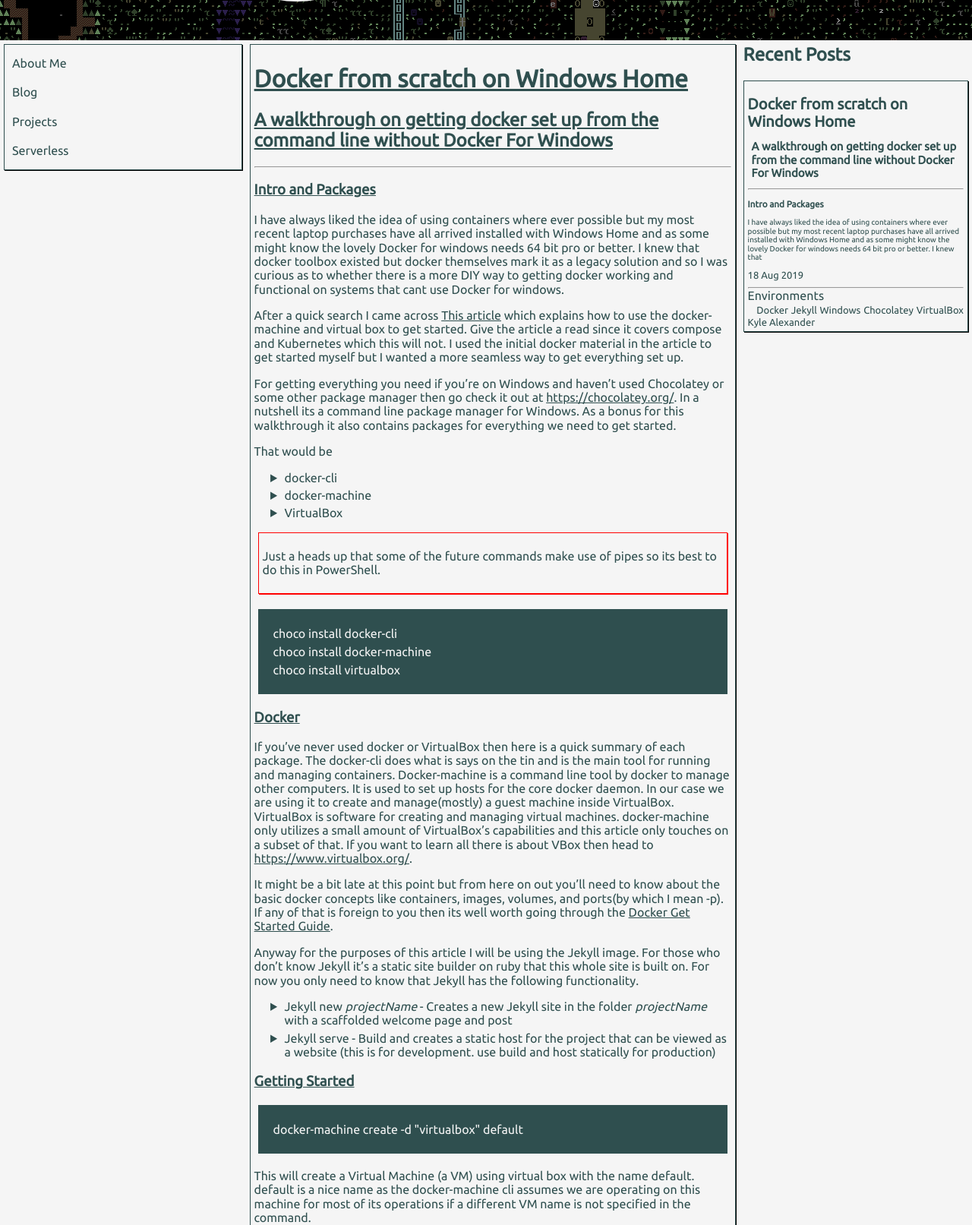
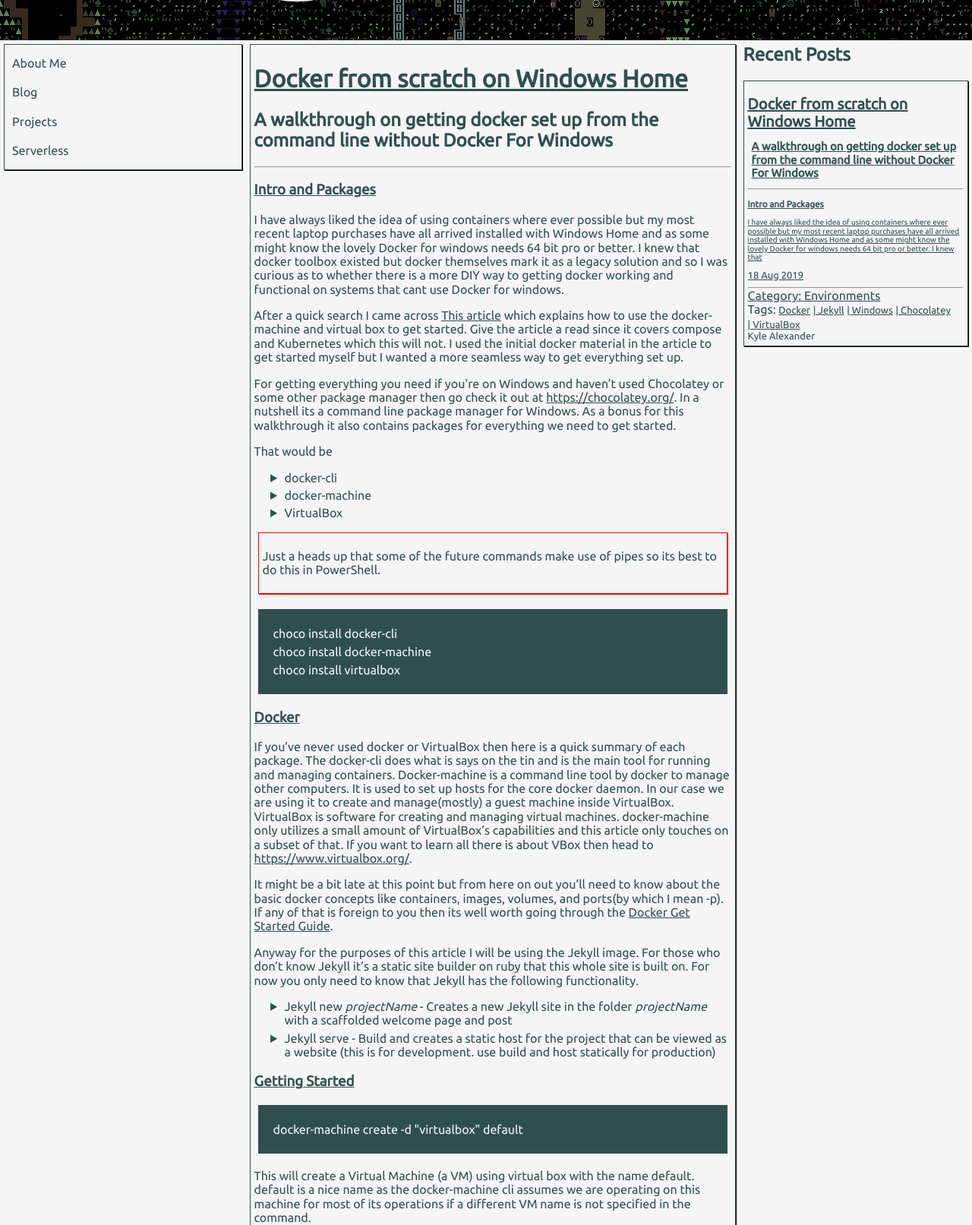
Before and after one commit to Mcphylus12/mcphylus12.github.io, a Jekyll site: the page built from _posts/2019-08-18-Docker-With-VBox.md, in a window 1280 px wide, cut to the strip 307-1920 px from the top of the page. Shown: the whole strip at 76% size. Built offline with Jekyll 4.4.1, drawn with Linux system fonts in a browser that asks for light colours.

Commit message:
added class for posts

```diff
--- a/_includes/posts.html
+++ b/_includes/posts.html
@@ -10,8 +10,9 @@
                 </div>
                 <div class="date">{{ post.date | date_to_string }}</div>
                 <hr style="margin-bottom: 0;"/>
-                <a href="/search.html?s={{ post.Category }}" class="category">{{ post.Category }}</a>
+                <a href="/search.html?s={{ post.Category }}" class="category">Category: {{ post.Category }}</a>
                 <div class="tags">
+                    Tags:
                     {% for tag in post.Tags %}
                         <a href="/search.html?s={{ tag }}" class="tag">
                             {{ tag }}
--- a/_layouts/page.html
+++ b/_layouts/page.html
@@ -48,7 +48,7 @@
                 </div>
             {% endfor %}
         </div>
-        <div id="content" class="section">
+        <div id="content" class="section {{ page.Class }}">
             {{ content }}
         </div>
         <div id="posts">
--- a/css/stylesheet.scss
+++ b/css/stylesheet.scss
@@ -21,6 +21,9 @@
     color: darkslategrey;
 }
 
+
+.post
+{
     code
     {
         background-color: darkslategray;
@@ -34,8 +37,6 @@
         box-shadow: 0px 0px 0px 5px darkslategray;
     }
 
-#content
-{
     blockquote
     {
 
@@ -45,7 +46,7 @@
         margin: 5px;
     }
 
-    h1, h2, h3, h4, h5, a
+    h1, h3, h4, h5, a
     {
         text-decoration: underline;
     }
@@ -188,6 +189,10 @@
     float: right;
 }
 
+.tag:nth-child(n+2)::before {
+    content: '|';
+}
+
 .author
 {
     margin-top: 5px;
```
Also changed, not shown: _posts/2019-08-18-Docker-With-VBox.md (+1 -0 lines). Lines whose indentation alone changed are shown as unchanged.
